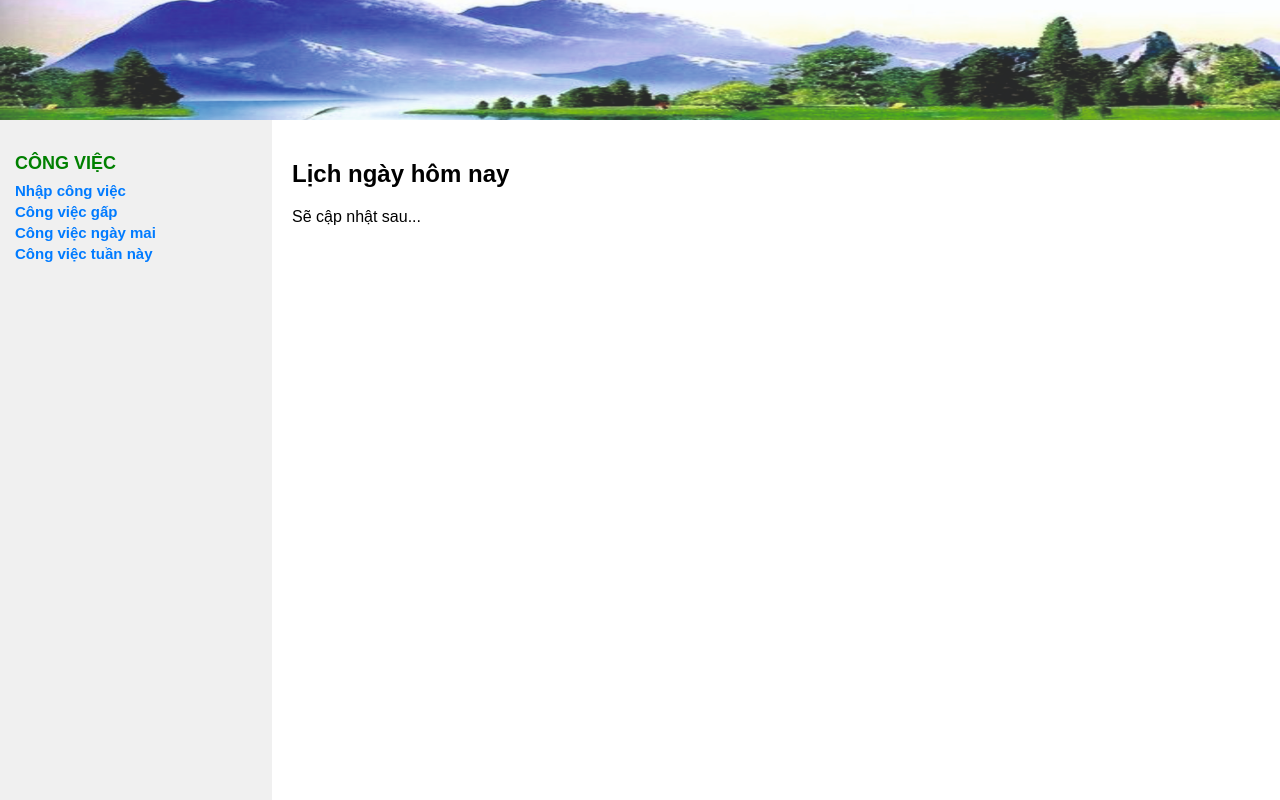
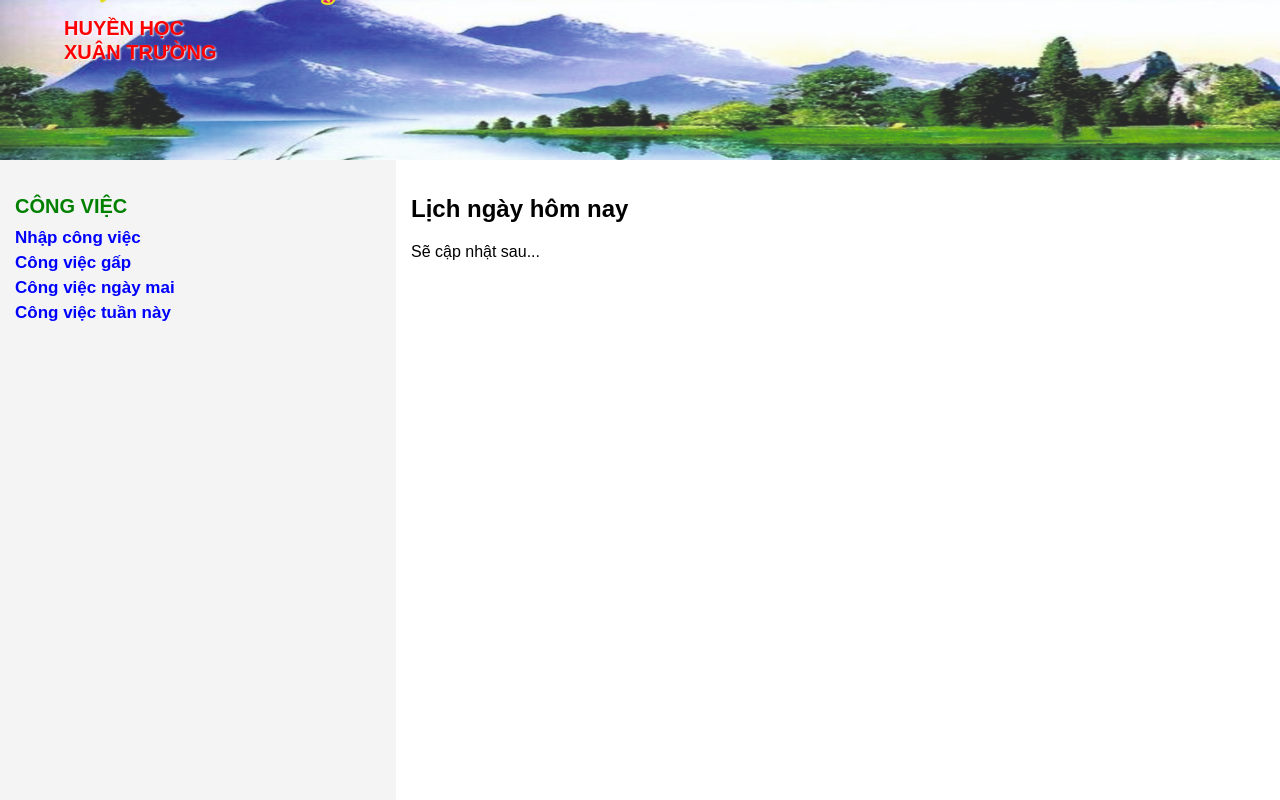
Before and after one commit to huyenhocvt/huyen_hoc_xuan_truong, a Flask app: page / in a window 1280 px wide. Run offline with Flask 3, Linux system fonts and the light colour scheme.

Commit message:
Sửa index.html: giữ chữ Huyền học Xuân Trường khi co hình banner

```diff
--- a/templates/index.html
+++ b/templates/index.html
@@ -17,41 +17,51 @@
             height: 100vh;
         }
         .top {
-            height: 15vh;
+            height: 20vh;
+            position: relative;
+            background-image: url('/static/images/baner.jpg');
+            background-size: cover;
+            background-position: center;
+            background-repeat: no-repeat;
         }
-        .top img {
-            width: 100%;
-            height: 100%;
-            object-fit: cover;
+        .top .title-overlay {
+            position: absolute;
+            top: 10%;
+            left: 5%;
+            color: red;
+            font-weight: bold;
+            font-size: 2.5vh;
+            line-height: 1.2;
+            text-shadow: 1px 1px 2px white;
         }
         .bottom {
             flex: 1;
             display: flex;
         }
         .left {
-            flex: 2;
-            background-color: #f0f0f0;
+            flex: 3;
+            background-color: #f4f4f4;
             padding: 15px;
             overflow-y: auto;
         }
         .right {
-            flex: 8;
-            padding: 20px;
+            flex: 7;
+            padding: 15px;
         }
         .roiter-group {
             margin-bottom: 20px;
         }
         .roiter-group h3 {
             color: green;
-            font-size: 18px;
-            margin-bottom: 8px;
+            font-size: 20px;
+            margin-bottom: 10px;
         }
         .roiter-group a {
             display: block;
-            margin: 4px 0;
-            font-size: 15px;
+            margin: 5px 0;
+            font-size: 17px;
             font-weight: bold;
-            color: #007bff;
+            color: blue;
             text-decoration: none;
         }
         .roiter-group a:hover {
@@ -62,7 +72,9 @@
 <body>
     <div class="container">
         <div class="top">
-            <img src="/static/images/baner.jpg" alt="Banner">
+            <div class="title-overlay">
+                HUYỀN HỌC<br>XUÂN TRƯỜNG
+            </div>
         </div>
         <div class="bottom">
             <div class="left">
```
